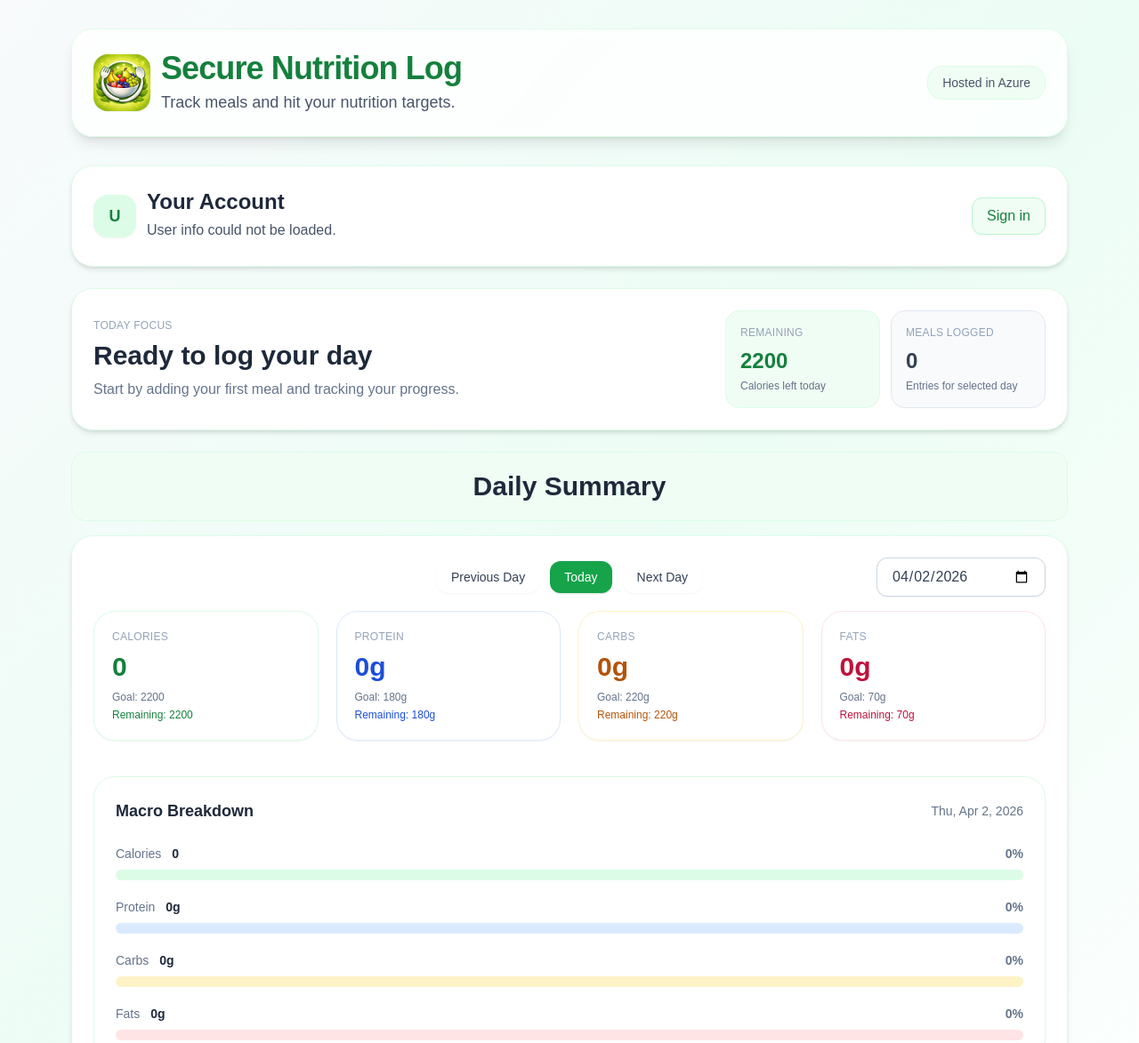
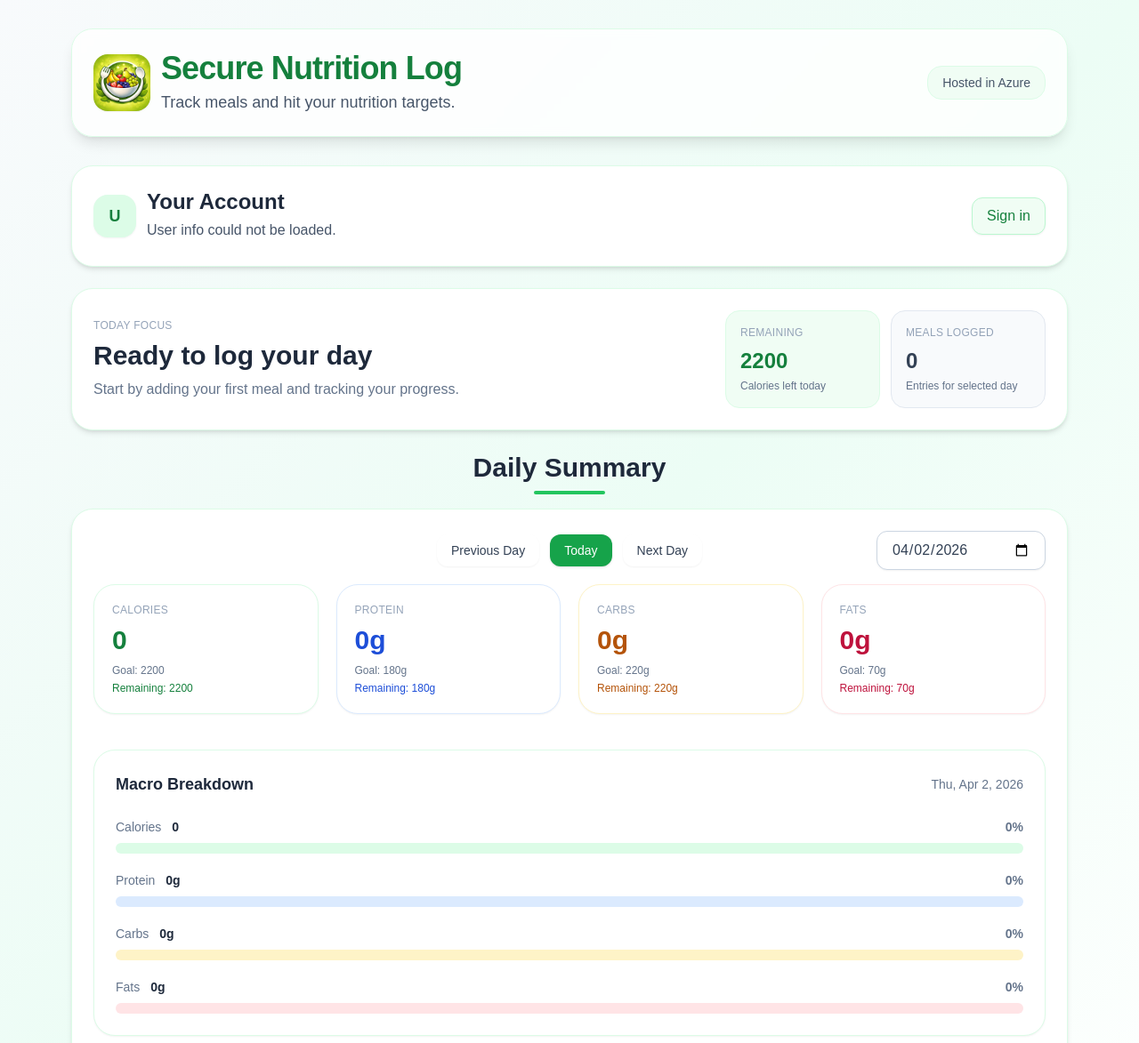
Before and after one commit to vecjar/secure-nutrition-log, a website: page app/index.html in a window 1280 px wide. Shown: the top 1173 px of the page at 89% size. Drawn offline with nearby package versions, Linux system fonts and the light colour scheme; no server answers.

Commit message:
New look of Saily summary button

```diff
--- a/app/index.html
+++ b/app/index.html
@@ -272,10 +272,10 @@
     </section>
 
     <!-- Daily Summary -->
-   <section class="mb-6">
-  <div class="rounded-2xl bg-green-50 border border-green-100 px-6 py-5 mb-4">
-    <h2 class="text-3xl font-bold text-slate-800 text-center">Daily Summary</h2>
-  </div>
+   <div class="mb-4 text-center">
+  <h2 class="text-3xl font-bold text-slate-800">Daily Summary</h2>
+  <div class="mt-2 h-1 w-20 bg-green-500 rounded-full mx-auto"></div>
+</div>
 
   <div class="bg-white rounded-3xl shadow-md border border-green-100 p-4 sm:p-6">
     <div class="flex flex-col gap-4 mb-5">
```
